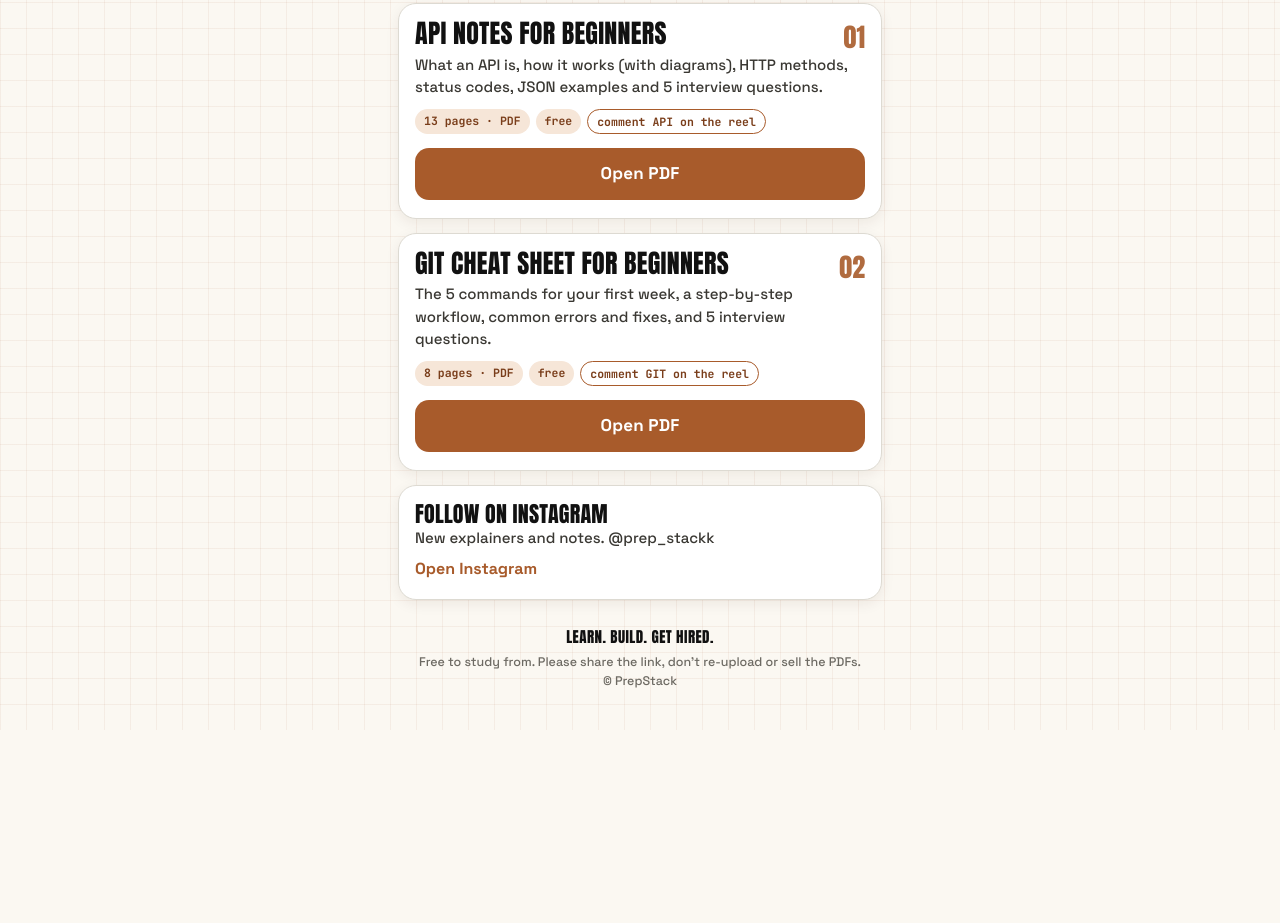
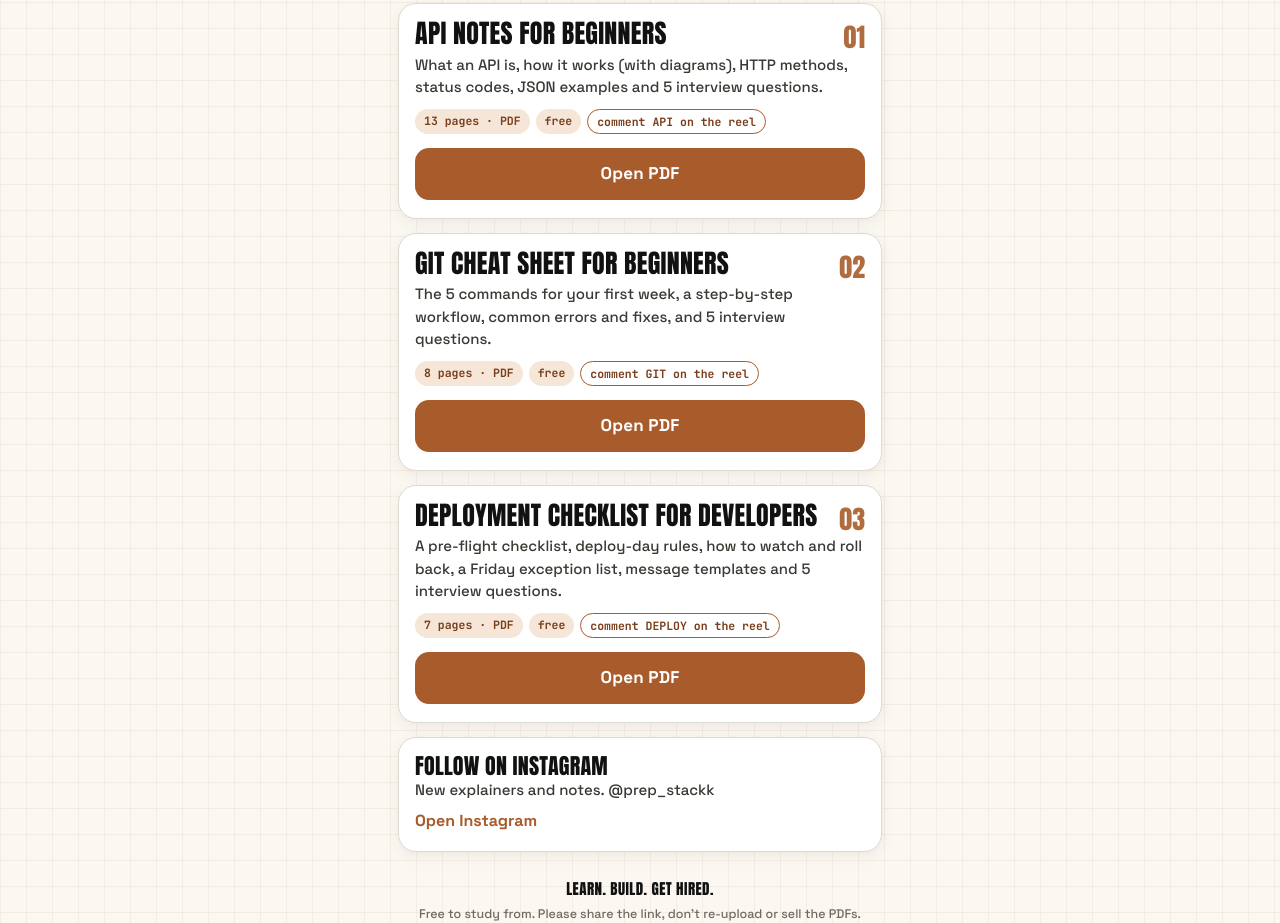
Before and after one commit to Harsha07r/prepstack-notes, a plain HTML site: page index.html in a window 1280 px wide. Shown: the part 414-1337 px from the top of the page. Before the commit the page ends 1144 px from the top, so only its background shows below. Drawn offline with Linux system fonts and the light colour scheme.

Commit message:
Add files via upload

```diff
--- a/index.html
+++ b/index.html
@@ -70,6 +70,13 @@ footer b { font-family: 'Anton', sans-serif; font-weight: 400; letter-spacing: .
       <div class="chips"><span>8 pages · PDF</span><span>free</span><span class="kw">comment GIT on the reel</span></div>
       <a class="btn" href="https://drive.google.com/file/d/1LHfUtgb75mp2FZyibz8T8EmBGv-wvFul/view?usp=sharing" target="_blank" rel="noopener">Open PDF</a>
     </article>
+    <article class="card" id="deploy">
+      <div class="num">03</div>
+      <h2>Deployment Checklist for Developers</h2>
+      <p>A pre-flight checklist, deploy-day rules, how to watch and roll back, a Friday exception list, message templates and 5 interview questions.</p>
+      <div class="chips"><span>7 pages · PDF</span><span>free</span><span class="kw">comment DEPLOY on the reel</span></div>
+      <a class="btn" href="https://drive.google.com/file/d/1ffxAxhIVQcpKyQ8oiYkVaEilu1AruwHa/view?usp=sharing" target="_blank" rel="noopener">Open PDF</a>
+    </article>
     <a class="card link" href="https://www.instagram.com/prep_stackk/" target="_blank" rel="noopener"><h2>Follow on Instagram</h2><p>New explainers and notes. @prep_stackk</p><span class="go">Open Instagram</span></a>
   </main>
   <footer><b>LEARN. BUILD. GET HIRED.</b>Free to study from. Please share the link, don't re-upload or sell the PDFs.<br>© PrepStack</footer>
```
